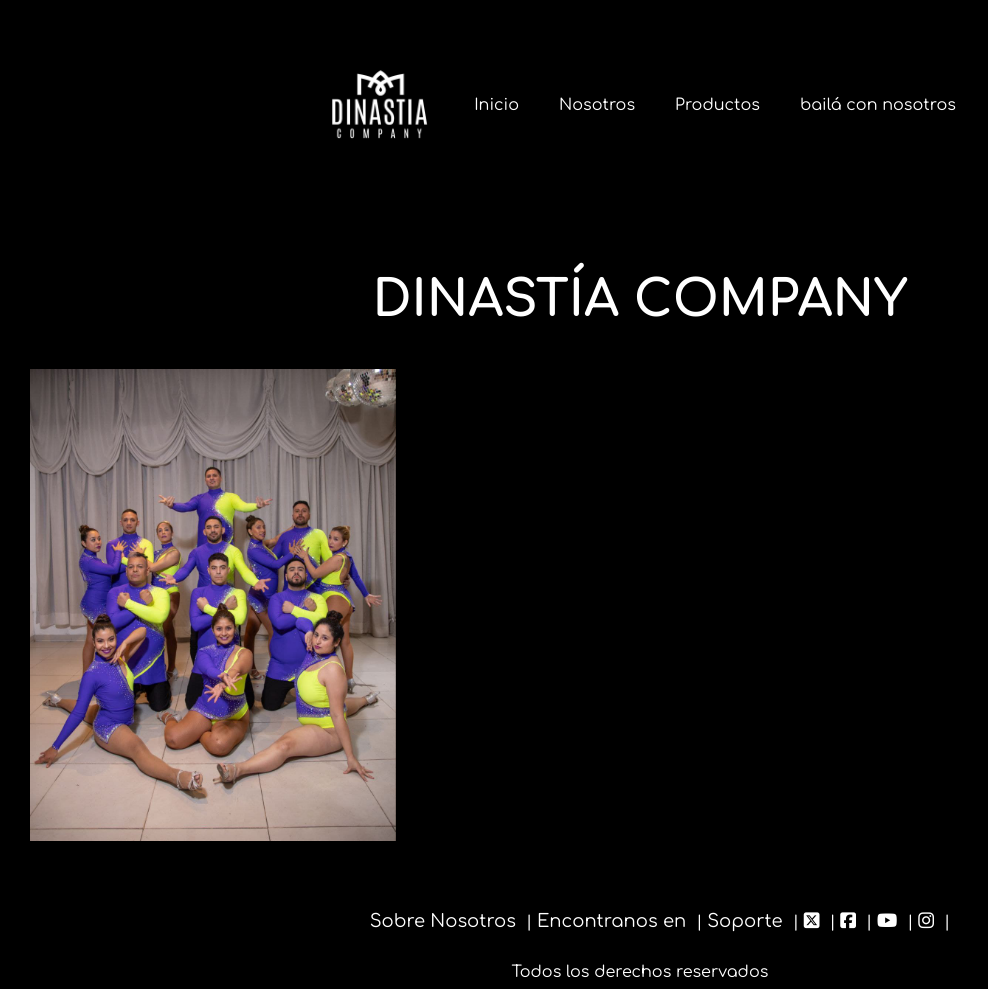
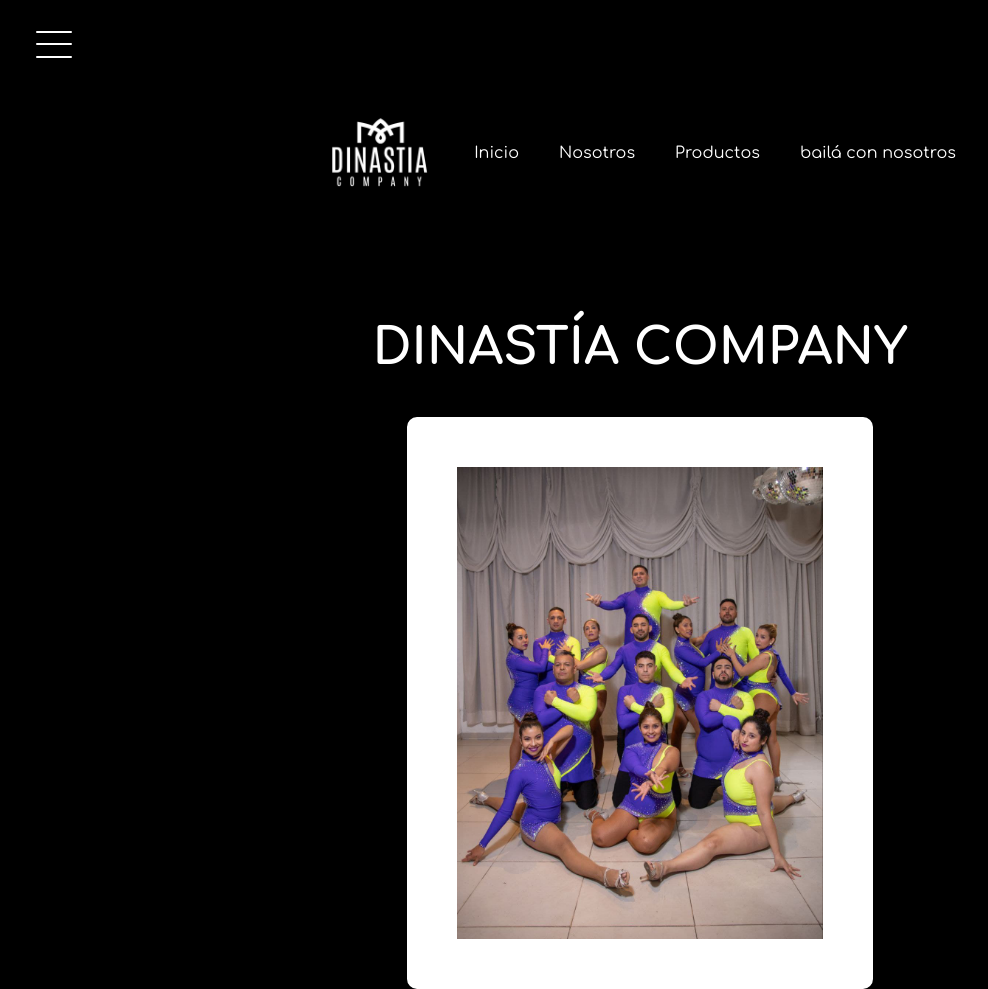
Before and after one commit to Dvmi7/DinastiaCompany, a plain HTML site: page index.html in a window 1280 px wide. Shown: the top 989 px of the page, without its empty margins (0-988 px from the left). Drawn offline with Linux system fonts and the light colour scheme.

Commit message:
Add files via upload

```diff
--- a/desy.css
+++ b/desy.css
@@ -9,6 +9,52 @@ body {
 h1 {
     text-align: center;
     font-size: 50px;
+}
+
+button {
+    display: flex;
+    flex-direction: column;
+    width: 3rem;
+    height: 3rem;
+    border: 0;
+    background: transparent;
+    gap: .65rem;
+}
+
+button > div {
+    background: white;
+    height: 2px;
+    width: 100%;
+    border-radius: 5px;
+    transition: all .5s;
+    transform-origin: left;
+}
+
+button:hover div:first-child {
+    transform: rotate(45deg);
+}
+
+button:hover div:nth-child(2) {
+    opacity: 0;
+}
+
+button:hover div:last-child {
+    transform: rotate(-45deg);
+}
+
+
+
+.portada img {
+    display: block;
+    margin: 0 auto;
+    border: 50px solid white;
+    border-radius: 10px;
+    transition: transform 0.3s ease, border-color 0.3s ease;
+}
+
+.portada img:hover {
+    transform: scale(1.05);
+    border-color: #f0f0f0;
 }
 
 section {
--- a/index.html
+++ b/index.html
@@ -15,6 +15,11 @@
 <header>
     <nav>
         <section>
+            <button>
+                <div></div>
+                <div></div>
+                <div></div>
+            </button>
             <div class="logo">
 
             </div>
```
